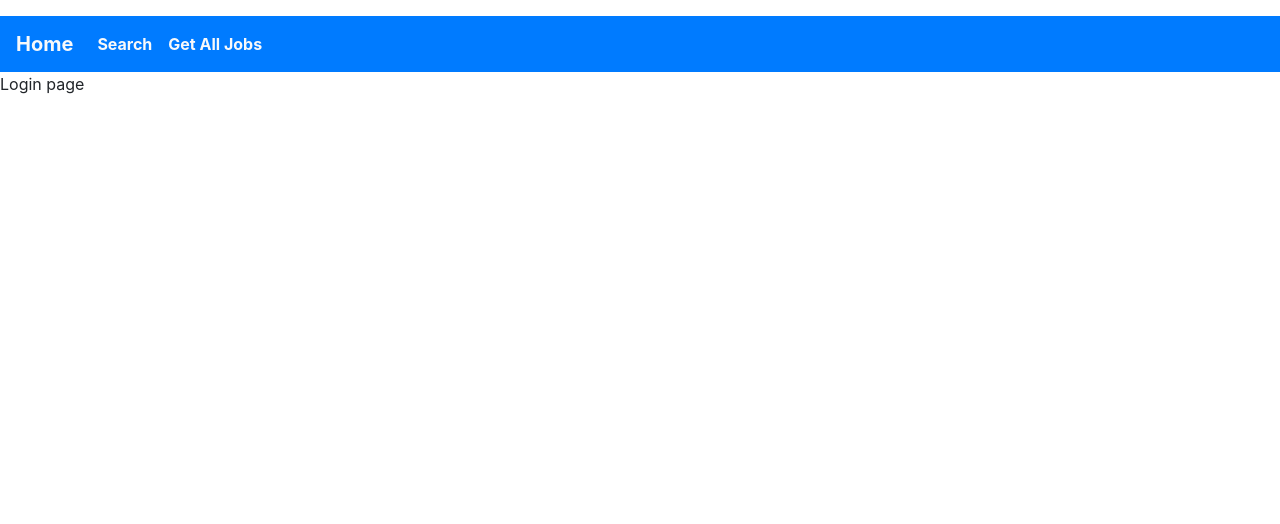
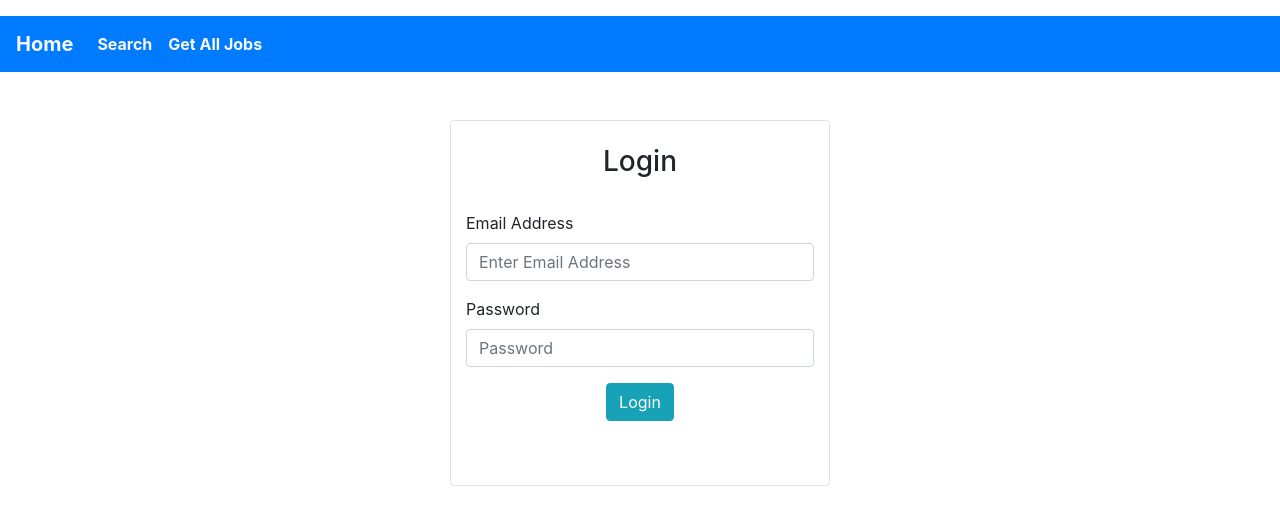
Before and after one commit to kumarmpk/csci5409_project, a React (Create React App) app in the folder compZ/frontend/: page /login/1 in a window 1280 px wide. Shown: the top 524 px of the page. Built offline with nearby package versions, Linux system fonts and the light colour scheme.

Commit message:
login page, get all page, order page frontend

```diff
--- a/compZ/frontend/package.json
+++ b/compZ/frontend/package.json
@@ -12,6 +12,7 @@
   "author": "Group 03",
   "license": "ISC",
   "dependencies": {
+    "axios": "^0.19.2",
     "react": "^16.13.1",
     "react-bootstrap": "^1.0.1",
     "react-dom": "^16.13.1",
--- a/compZ/frontend/src/App.js
+++ b/compZ/frontend/src/App.js
@@ -5,6 +5,7 @@ import Header from "./Header";
 import Search from "./Search";
 import GetAll from "./GetAll";
 import Login from "./Login";
+import OrderPage from "./OrderPage";
 import NotFound from "./NotFound";
 
 class App extends Component {
@@ -27,8 +28,12 @@ class App extends Component {
               render={(props) => <GetAll {...props}></GetAll>}
             />
             <Route
-              path="/login/:id"
+              path="/login/:jobname"
               render={(props) => <Login {...props}></Login>}
+            />
+            <Route
+              path="/orderpage/:jobname"
+              render={(props) => <OrderPage {...props}></OrderPage>}
             />
             <Route
               path="/not-found"
--- a/compZ/frontend/src/GetAll.js
+++ b/compZ/frontend/src/GetAll.js
@@ -1,15 +1,43 @@
 import React, { Component } from "react";
+import jobparts from "./dummydata";
 
 class GetAll extends Component {
   constructor(props) {
     super(props);
-    this.state = {};
+    this.state = {
+      jobparts: jobparts,
+    };
   }
 
   render() {
     return (
       <div>
-        <div className="getAll">GetAll page</div>
+        <div>
+          <div className="col-12 col-sm-12 pt-4">
+            <table className="table table-hover">
+              <thead className="thead">
+                <tr>
+                  <th>Jobname</th>
+                  <th>Partid</th>
+                  <th>Quantity</th>
+                </tr>
+              </thead>
+              <tbody>
+                {this.state.jobparts.map((data) => {
+                  return (
+                    <tr key={Math.random()}>
+                      <th>
+                        <a href={`/login/${data.jobname}`}>{data.jobname}</a>
+                      </th>
+                      <td>{data.partid}</td>
+                      <td>{data.quantity}</td>
+                    </tr>
+                  );
+                })}
+              </tbody>
+            </table>
+          </div>
+        </div>
       </div>
     );
   }
--- a/compZ/frontend/src/Login.js
+++ b/compZ/frontend/src/Login.js
@@ -1,17 +1,151 @@
 import React, { Component } from "react";
+import errMsg from "./errormessages";
+import axios from "axios";
 
 class Login extends Component {
   constructor(props) {
     super(props);
-    this.state = {};
-    const { id } = this.props.match.params;
-    console.log("id", id);
+    const { jobname } = this.props.match.params;
+    console.log("this.props.match.params", this.props.match.params);
+    console.log("jobname", jobname);
+    this.state = {
+      email: "",
+      password: "",
+      errorMsg: "",
+      jobname: jobname,
+    };
   }
+
+  handleChange = (e) => {
+    this.setState({
+      [e.target.name]: e.target.value,
+      validationErrorFlag: false,
+    });
+  };
+
+  async apiCall() {
+    /* var config = {
+      headers: { "Content-Type": "application/json" },
+    };
+ */
+    try {
+      /* const res = await axios.post(
+        "http://localhost:4000/login",
+        JSON.stringify(this.state),
+        config
+      );
+      let mess = res.data; */
+
+      /*  if (mess === 8) {
+        this.setState({
+          email: "",
+          password: "",
+        }); */
+
+      this.props.history.push(`/orderpage/${this.state.jobname}`);
+      /* } else {
+        this.setState({
+          validationErrorFlag: true,
+          errorMsg: errMsg[mess],
+        });
+      } */
+    } catch (err) {
+      this.setState({
+        validationErrorFlag: true,
+        errorMsg: errMsg["11"],
+      });
+    }
+  }
+
+  onLoginSubmit = (e) => {
+    e.preventDefault();
+
+    this.setState({
+      validationErrorFlag: false,
+      errorMsg: "",
+    });
+
+    const re = /^(([^<>()[\]\\.,;:\s@"]+(\.[^<>()[\]\\.,;:\s@"]+)*)|(".+"))@((\[[0-9]{1,3}\.[0-9]{1,3}\.[0-9]{1,3}\.[0-9]{1,3}\])|(([a-zA-Z\-0-9]+\.)+[a-zA-Z]{2,}))$/;
+    let validEmail = re.test(String(this.state.email).toLowerCase());
+
+    if (
+      this.state &&
+      this.state.email &&
+      this.state.password &&
+      this.state !== {} &&
+      this.state.email !== "" &&
+      this.state.password !== ""
+    ) {
+      //email address validation
+      if (!validEmail) {
+        this.setState({
+          validationErrorFlag: true,
+          errorMsg: errMsg["2"],
+        });
+        return;
+      }
+
+      this.apiCall();
+    } else {
+      this.setState({
+        validationErrorFlag: true,
+        errorMsg: errMsg["1"],
+      });
+    }
+  };
 
   render() {
     return (
       <div>
-        <div className="login">Login page</div>
+        <div className="container pt-4 pb-4">
+          <div className="row justify-content-center pt-4">
+            <div className="col-12 col-sm-6 col-md-4 pt-4 signup-div border rounded">
+              <h3 className="registerTitle text-center">Login</h3>
+
+              <form className="form-container pt-2 pb-5">
+                <p className="error-msg" style={{ color: "red" }}>
+                  {this.state.errorMsg ? this.state.errorMsg : null}
+                </p>
+                <div className="form-group">
+                  <label for="email"> Email Address </label>
+                  <input
+                    type="email"
+                    className="form-control"
+                    id="email"
+                    name="email"
+                    placeholder="Enter Email Address"
+                    required
+                    onChange={this.handleChange}
+                    value={this.state.email}
+                  />
+                </div>
+
+                <div className="form-group">
+                  <label for="password">Password</label>
+                  <input
+                    type="password"
+                    className="form-control"
+                    id="password"
+                    name="password"
+                    placeholder="Password"
+                    onChange={this.handleChange}
+                    value={this.state.password}
+                    required
+                  />
+                </div>
+                <div className="form-group text-center">
+                  <button
+                    onClick={this.onLoginSubmit}
+                    type="submit"
+                    className="btn btn-info btn-centre"
+                  >
+                    Login
+                  </button>
+                </div>
+              </form>
+            </div>
+          </div>
+        </div>
       </div>
     );
   }
--- /dev/null
+++ b/compZ/frontend/src/OrderPage.js
@@ -0,0 +1,85 @@
+import React, { Component } from "react";
+import jobparts from "./dummydata";
+
+class OrderPage extends Component {
+  constructor(props) {
+    super(props);
+    let { jobname } = this.props.match.params;
+
+    let obj = {};
+    obj = jobparts.filter(
+      (c) => c.jobname.toLowerCase() === jobname.toLowerCase()
+    );
+    this.state = {
+      jobpart: obj,
+      jobname: jobname,
+      selected: {},
+    };
+  }
+
+  handleCheckbox(partid) {
+    const newSelected = Object.assign({}, this.state.selected);
+    newSelected[partid] = !this.state.selected[partid];
+    this.setState({
+      selected: newSelected,
+    });
+  }
+
+  onOrder = (e) => {
+    e.preventDefault();
+    console.log(this.state);
+  };
+
+  render() {
+    return (
+      <div>
+        <div>
+          <div className="col-12 col-sm-12 pt-4">
+            <form>
+              <table className="table table-hover">
+                <thead className="thead">
+                  <tr>
+                    <th></th>
+                    <th>Jobname</th>
+                    <th>Partid</th>
+                    <th>Quantity</th>
+                  </tr>
+                </thead>
+                <tbody>
+                  {this.state.jobpart.map((data) => {
+                    return (
+                      <tr key={Math.random()}>
+                        <td>
+                          <input
+                            name="checkbox"
+                            type="checkbox"
+                            onChange={() => this.handleCheckbox(data.partid)}
+                            checked={this.state.selected[data.partid] === true}
+                          />
+                        </td>
+                        <td>{data.jobname}</td>
+                        <td>{data.partid}</td>
+                        <td>{data.quantity}</td>
+                      </tr>
+                    );
+                  })}
+                </tbody>
+              </table>
+              <div className="form-group text-center">
+                <button
+                  onClick={this.onOrder}
+                  type="submit"
+                  className="btn btn-info btn-centre"
+                >
+                  Order
+                </button>
+              </div>
+            </form>
+          </div>
+        </div>
+      </div>
+    );
+  }
+}
+
+export default OrderPage;
--- a/compZ/frontend/src/dummydata.js
+++ b/compZ/frontend/src/dummydata.js
@@ -1,9 +1,15 @@
 const jobparts = [
-  { id: 1, jobname: "jobname1", partid: 11, quantity: 21 },
-  { id: 2, jobname: "jobname2", partid: 12, quantity: 31 },
-  { id: 3, jobname: "jobname3", partid: 13, quantity: 41 },
-  { id: 4, jobname: "jobname4", partid: 14, quantity: 51 },
-  { id: 5, jobname: "jobname5", partid: 15, quantity: 61 },
+  { jobname: "jobname1", partid: 11, quantity: 21 },
+  { jobname: "jobname2", partid: 12, quantity: 31 },
+  { jobname: "jobname2", partid: 13, quantity: 41 },
+  { jobname: "jobname2", partid: 14, quantity: 51 },
+  { jobname: "jobname3", partid: 15, quantity: 61 },
+  { jobname: "jobname3", partid: 16, quantity: 71 },
+  { jobname: "jobname4", partid: 17, quantity: 81 },
+  { jobname: "jobname4", partid: 11, quantity: 81 },
+  { jobname: "jobname5", partid: 18, quantity: 91 },
+  { jobname: "jobname5", partid: 12, quantity: 1 },
+  { jobname: "jobname5", partid: 13, quantity: 2 },
 ];
 
 export default jobparts;
--- /dev/null
+++ b/compZ/frontend/src/errormessages.js
@@ -0,0 +1,4 @@
+module.exports = {
+  "1": "Mandatory fields are missing",
+  "2": "Email address is not valid.",
+};
```
Also changed, not shown: compZ/frontend/src/Search.js (+14 -37 lines), 2 other files (tests, documents, lock files or other folders).
